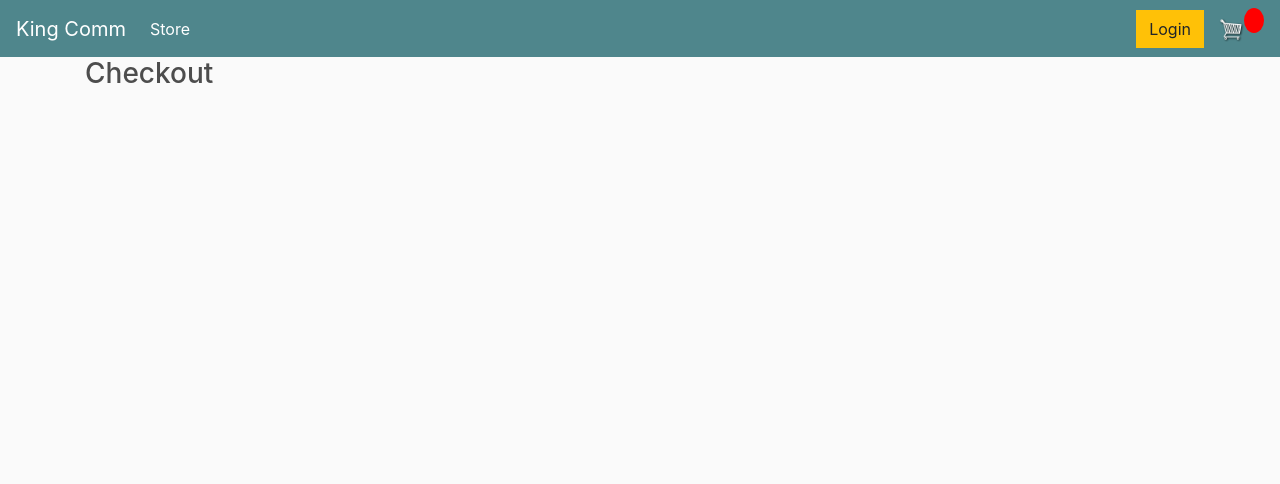
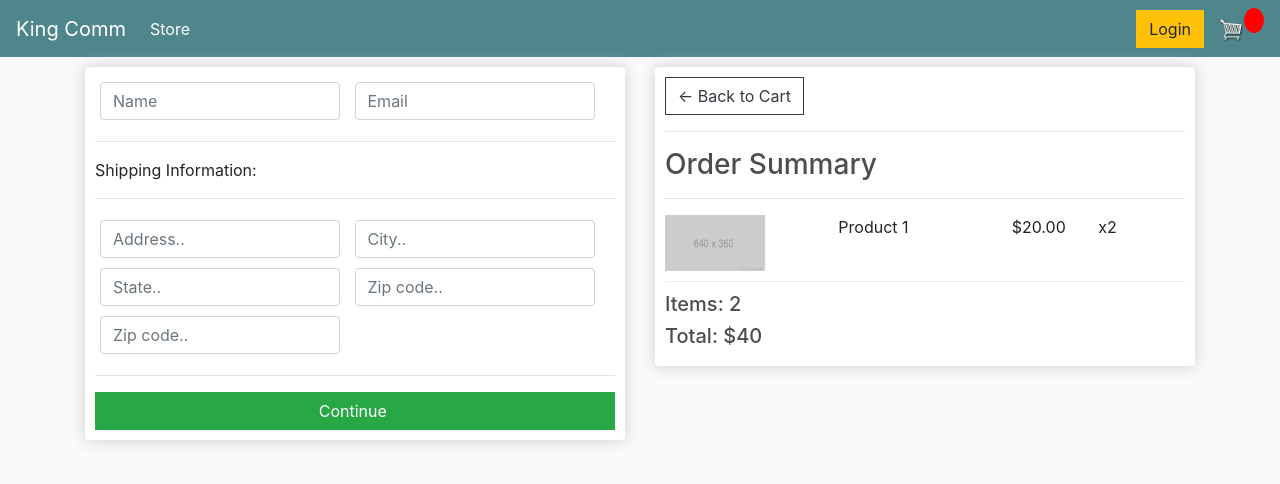
Before and after one commit to ernestmucheru/KingComm, a Django app: page /checkout/ in a window 1280 px wide. Shown: the top 484 px of the page. Run offline with Django 4.2, Linux system fonts and the light colour scheme.

Commit message:
created the checkout page

```diff
--- a/store/templates/store/checkout.html
+++ b/store/templates/store/checkout.html
@@ -1,5 +1,68 @@
 {% extends 'store/main.html' %}
 {% load static %}
 {% block content %}
-<h3>Checkout</h3>
+<div class="row">
+    <div class="col-lg-6">
+        <div class="box-element" id="form-wrapper" >
+            <form action="" id="form">
+                <div id="user-info">
+                    <div class="form-field">
+                        <input required type="text" name="name" class="form-control" placeholder="Name">
+                    </div>
+                    <div class="form-field">
+                        <input required type="email" name="email" class="form-control" placeholder="Email">
+                    </div>
+                </div>
+
+                <div id="shipping-info">
+                    <hr>
+						<p>Shipping Information:</p>
+						<hr>
+						<div class="form-field">
+							<input class="form-control" type="text" name="address" placeholder="Address..">
+						</div>
+						<div class="form-field">
+							<input class="form-control" type="text" name="city" placeholder="City..">
+						</div>
+						<div class="form-field">
+							<input class="form-control" type="text" name="state" placeholder="State..">
+						</div>
+						<div class="form-field">
+							<input class="form-control" type="text" name="zipcode" placeholder="Zip code..">
+						</div>
+						<div class="form-field">
+							<input class="form-control" type="text" name="country" placeholder="Zip code..">
+						</div>
+                </div>
+
+                <hr>
+                <input type="submit" class="btn btn-success btn-block" id="form-button" value="Continue ">
+            </form>
+
+        </div>
+        <br>
+
+        <div class="box-element hidden" id="payment-info" >
+            <small>Paypal Options</small>
+        </div>
+    </div>
+
+    <div class="col-lg-6">
+        <div class="box-element" >
+            <a href="{% url 'cart' %}" class="btn btn-outline-dark">&#x2190; Back to Cart</a>
+            <hr>
+            <h3>Order Summary</h3>
+            <hr>
+
+            <div class="cart-row">
+                <div style="flex:2"><img class="row-image" src="{% static 'images/placeholder.png' %}"></div>
+                <div style="flex:2"><p>Product 1</p></div>
+                <div style="flex:1"><p>$20.00</p></div>
+                <div style="flex:1"><p>x2</p></div>
+            </div>
+            <h5>Items: 2</h5>
+            <h5>Total: $40</h5>
+        </div>
+    </div>
+</div>
 {% endblock %}
```
